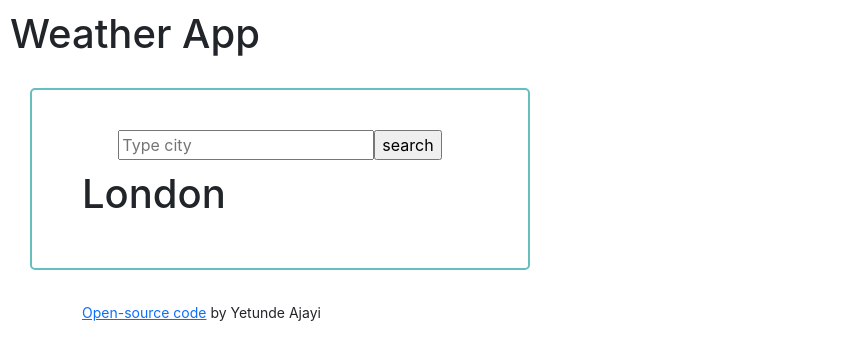
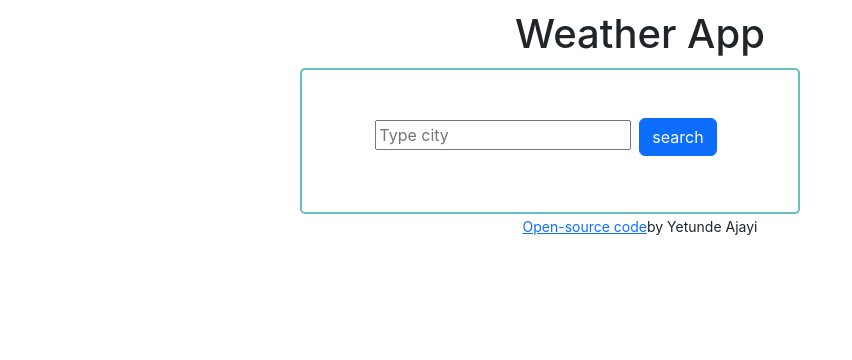
Before and after one commit to olayemiajayi/weather-app-react, a React (Create React App) app: page / in a window 1280 px wide. Shown: the top 360 px of the page, without its empty margins (0-852 px from the left). Built offline with nearby package versions, Linux system fonts and the light colour scheme.

Commit message:
Updated the weather.js

```diff
--- a/public/index.html
+++ b/public/index.html
@@ -48,19 +48,5 @@
   <body>
     <noscript>You need to enable JavaScript to run this app.</noscript>
     <div id="root"></div>
-    <body>
-      <div class="container">
-        <div className="weather-app-app">
-          <small>
-            <a
-              href="https://github.com/olayemiajayi/weather-app-react"
-              target="_blank"
-              >Open-source code</a
-            >
-            by Yetunde Ajayi
-          </small>
-        </div>
-      </div>
-    </body>
   </body>
 </html>
--- a/src/App.js
+++ b/src/App.js
@@ -1,53 +1,23 @@
-import React, { useState } from "react";
-import axios from "axios";
+import React from "react";
+import "./App.css";
+
 export default function App() {
-  let [city, setCity] = useState(" ");
-  let [temp, setTemp] = useState(" ");
-  function updateCity(event) {
-    event.preventDefault();
-    setCity(event.target.value);
-  }
-
-  function showWeather(response) {
-    console.log(response.data);
-    let Temperature = `${city} ${Math.round(response.data.main.temp)}°C`;
-    setTemp(
-      <ul>
-        <div className="city">
-          <li>
-            <strong>{Temperature}</strong>
-          </li>
-        </div>
-        <li>
-          {" "}
-          <img
-            src={`https://openweathermap.org/img/wn/${response.data.weather[0].icon}@2x.png`}
-            alt={response.data.weather[0].description}
-          />
-        </li>
-        <div className="wind">
-          <strong>
-            <li>Wind: {response.data.wind.speed} Km/h</li>
-            <li>Humidity: {response.data.main.humidity}</li>
-          </strong>
-        </div>
-      </ul>
-    );
-  }
-
-  function handleWeather(event) {
-    event.preventDefault();
-    let apiUrl = `https://api.openweathermap.org/data/2.5/weather?q=${city}&appid=8c48afa47a9a9c24f3500c7039d50aaa&units=metric`;
-    axios.get(apiUrl).then(showWeather);
-  }
   return (
-    <div className="Weather">
-      <form onSubmit={handleWeather}>
-        <input type="search" placeholder="Type city" onChange={updateCity} />
-        <input type="submit" value="search" />
-      </form>
-      <h1>London</h1>
-      <h2>{temp}</h2>
+    <div className="App">
+      <div className="container">
+        <small>
+          <span className="name">
+            <a
+              rel="noreferrer"
+              href="https://github.com/olayemiajayi/weather-app-react"
+              target="_blank"
+            >
+              Open-source code
+            </a>
+            by Yetunde Ajayi
+          </span>
+        </small>
+      </div>
     </div>
   );
 }
--- /dev/null
+++ b/src/Weather.js
@@ -0,0 +1,58 @@
+import React, { useState } from "react";
+import axios from "axios";
+
+export default function App() {
+  let [city, setCity] = useState(" ");
+  let [temp, setTemp] = useState(" ");
+  function updateCity(event) {
+    event.preventDefault();
+    setCity(event.target.value);
+  }
+
+  function showWeather(response) {
+    console.log(response.data);
+    let Temperature = `${city} ${Math.round(response.data.main.temp)}°C`;
+    setTemp(
+      <ul>
+        <div className="city">
+          <li>
+            <strong>{Temperature}</strong>
+          </li>
+        </div>
+        <li>
+          {" "}
+          <img
+            src={`https://openweathermap.org/img/wn/${response.data.weather[0].icon}@2x.png`}
+            alt={response.data.weather[0].description}
+          />
+        </li>
+        <div className="wind">
+          <strong>
+            <li>Wind: {response.data.wind.speed} Km/h</li>
+            <li>Humidity: {response.data.main.humidity}</li>
+          </strong>
+        </div>
+      </ul>
+    );
+  }
+
+  function handleWeather(event) {
+    event.preventDefault();
+    let apiUrl = `https://api.openweathermap.org/data/2.5/weather?q=${city}&appid=8c48afa47a9a9c24f3500c7039d50aaa&units=metric`;
+    axios.get(apiUrl).then(showWeather);
+  }
+  return (
+    <div className="Weather">
+      <form onSubmit={handleWeather}>
+        <input type="search" placeholder="Type city" onChange={updateCity} />
+        <input
+          type="submit"
+          value="search"
+          className="btn btn-primary w-4 m-2"
+        />
+      </form>
+
+      <h2>{temp}</h2>
+    </div>
+  );
+}
--- a/src/index.css
+++ b/src/index.css
@@ -12,12 +12,12 @@ code {
     monospace;
 }
 h1 {
-  text-align: left;
+  text-align: center;
   margin: 10px;
 }
 .Weather {
   text-align: center;
-  margin: 30px;
+  margin-left: 300px;
   padding: 40px;
   width: 500px;
   border: 2px solid #66bfbf;
@@ -30,6 +30,7 @@ h1 {
 .city {
   font-size: 28px;
 }
+
 ul {
   list-style-type: none;
 }
--- a/src/index.js
+++ b/src/index.js
@@ -2,11 +2,13 @@ import React from "react";
 import ReactDOM from "react-dom/client";
 import "./index.css";
 import App from "./App";
+import Weather from "./Weather.js";
 import reportWebVitals from "./reportWebVitals";
 
 const root = ReactDOM.createRoot(document.getElementById("root"));
 root.render(
   <React.StrictMode>
+    <Weather />
     <App />
   </React.StrictMode>
 );
```
